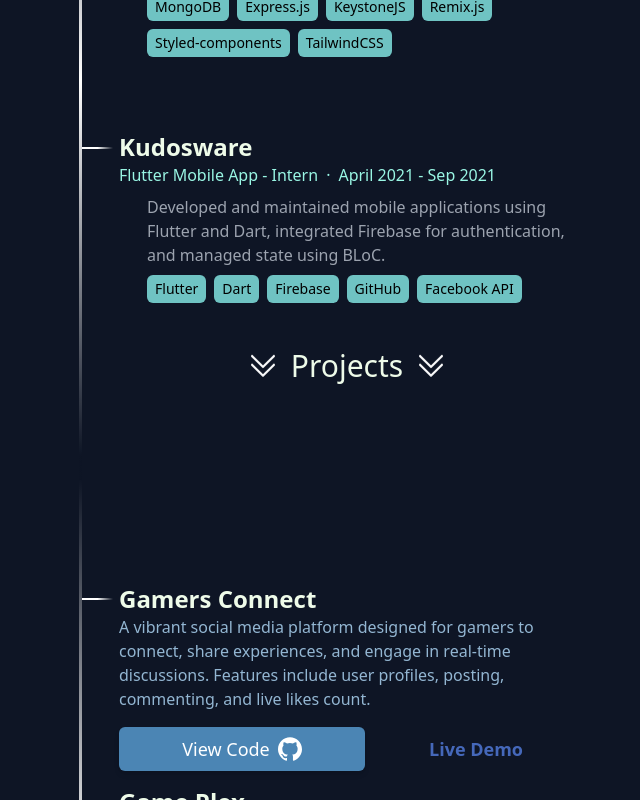
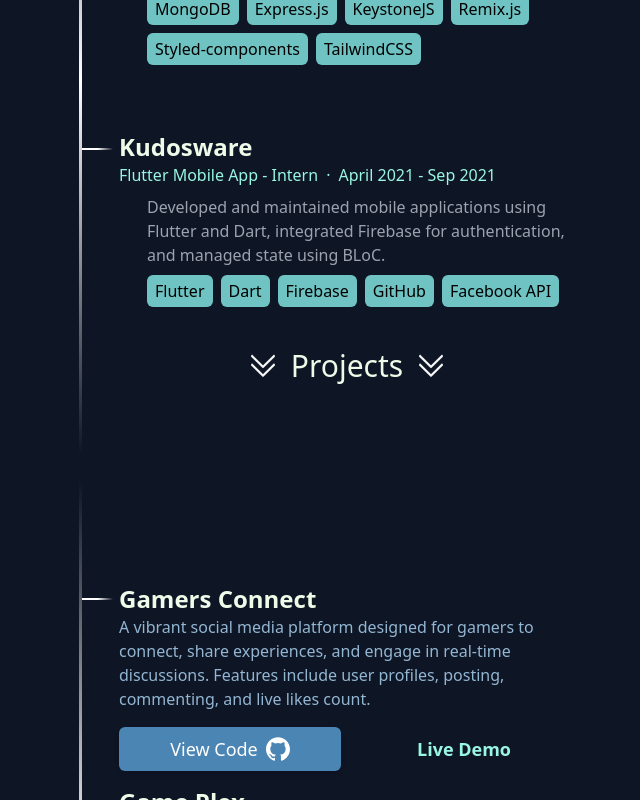
Before and after one commit to zoef-yt/nextjs-portfolio, a Next.js app in the folder nextjs-portfolio/: page / in a window 1280 px wide. Shown: the part 1120-1920 px from the top of the page, without its empty margins (569-1209 px from the left). Built offline with nearby package versions, Linux system fonts and the light colour scheme.

Commit message:
fixed some feedback suggestions

```diff
--- a/nextjs-portfolio/app/page.tsx
+++ b/nextjs-portfolio/app/page.tsx
@@ -103,14 +103,10 @@
 			<script type='application/ld+json' dangerouslySetInnerHTML={{ __html: JSON.stringify(jsonLd) }} />
 			<div className='lg:flex lg:justify-between lg:gap-4'>
 				<Header />
-				<main className='lg:w-1/2 '>
+				<main className='lg:w-1/2'>
 					<About />
-					<div>
-						<ExperienceSection />
-					</div>
-					<div>
-						<ProjectSection />
-					</div>
+					<ExperienceSection />
+					<ProjectSection />
 				</main>
 			</div>
 		</div>
--- a/nextjs-portfolio/components/Header/index.tsx
+++ b/nextjs-portfolio/components/Header/index.tsx
@@ -49,7 +49,7 @@
 					</Link>
 				</div>
 			</div>
-			<a href='#About' className='mt-auto'>
+			<a href='#About' className='mt-auto mb-11 md:mb-0'>
 				<p className='text-center text-3xl flex gap-4 justify-center items-center lg:hidden'>
 					<ChevronDownIcon color='white' /> About Me <ChevronDownIcon color='white' />
 				</p>
--- a/nextjs-portfolio/components/aboutSection/index.tsx
+++ b/nextjs-portfolio/components/aboutSection/index.tsx
@@ -38,7 +38,7 @@
 				Today, I focus on building web applications that are both performant and accessible. I enjoy experimenting with new programming
 				languages and playing video games.
 			</span>
-			<a href='#Experience' className='mt-auto text-center text-3xl flex gap-4 justify-center items-center'>
+			<a href='#Experience' className='mt-auto text-center text-3xl flex gap-4 justify-center items-center mb-10 md:mb-0'>
 				<ChevronDownIcon color='white' /> Experience <ChevronDownIcon color='white' />
 			</a>
 		</Section>
--- a/nextjs-portfolio/components/experienceSection/experienceTile/index.tsx
+++ b/nextjs-portfolio/components/experienceSection/experienceTile/index.tsx
@@ -13,19 +13,19 @@
 	return (
 		<a className='px-10 experience-tile-line relative' href={link} target='_blank' rel='noopener noreferrer' aria-label={name} title={name}>
 			<div className='flex items-center gap-2'>
-				<p className='text-2xl font-bold'>{name}</p>
+				<p className='md:text-2xl text-lg font-bold'>{name}</p>
 				<ExternalLinkIcon size={16} className='icon block md:hidden md:animate-bounce' />
 			</div>
-			<div className='flex gap-2 text-teal-200 font-light flex-col md:flex-row'>
+			<div className='flex gap-2 text-teal-200 font-light flex-col md:flex-row text-sm md:text-base'>
 				<p>{role}</p>
 				<p className='hidden md:block'>&middot;</p>
 				<p className='hidden md:block'>{duration}</p>
 			</div>
-			<div className='pl-7 text-gray-400 mt-2'>{description}</div>
+			<div className='pl-7 text-gray-400 mt-2 text-xs md:text-base'>{description}</div>
 			<div className='pl-7 flex gap-2 w-full flex-wrap mt-2'>
 				{skills.map((name, index) => {
 					return (
-						<p className='p-1 px-2 bg-secondary-400 text-black rounded-md text-sm' key={index}>
+						<p className='p-1 px-2 bg-secondary-400 text-black rounded-md text-xs md:text-base' key={index}>
 							{name}
 						</p>
 					);
--- a/nextjs-portfolio/components/projectSection/index.tsx
+++ b/nextjs-portfolio/components/projectSection/index.tsx
@@ -78,11 +78,11 @@
 			>
 				{name}
 			</a>
-			<p className='text-accent-300'>{description}</p>
+			<p className='text-accent-300 text-xs md:text-base'>{description}</p>
 			<div className='w-full flex gap-3 mt-4'>
 				<a
 					href={githubLink}
-					className='text-accent-300 hover:underline flex-1 flex items-center justify-center gap-2 px-6 py-2 bg-accent-500 rounded-md shadow-md hover:bg-accent-400 text-white text-base md:text-lg'
+					className='text-accent-300 hover:underline flex-1 flex items-center justify-center gap-2 py-2 bg-accent-500 rounded-md shadow-md hover:bg-accent-400 text-white text-base md:text-lg'
 					target='_blank'
 					rel='noopener noreferrer'
 					aria-label={`${name} GitHub`}
@@ -91,8 +91,12 @@
 					View Code <GitHubIcon size={24} />
 				</a>
 
-				<LinkPreview imageSrc={imgURL} url={link} className='flex-1 text-center w-full flex justify-center items-center text-lg'>
-					Live Demo
+				<LinkPreview
+					imageSrc={imgURL}
+					url={link}
+					className='flex-1 text-center w-full flex justify-center items-center text-lg text-teal-200 hover:underline'
+				>
+					<p className='text-teal-200'>Live Demo</p>
 				</LinkPreview>
 			</div>
 		</div>
```
